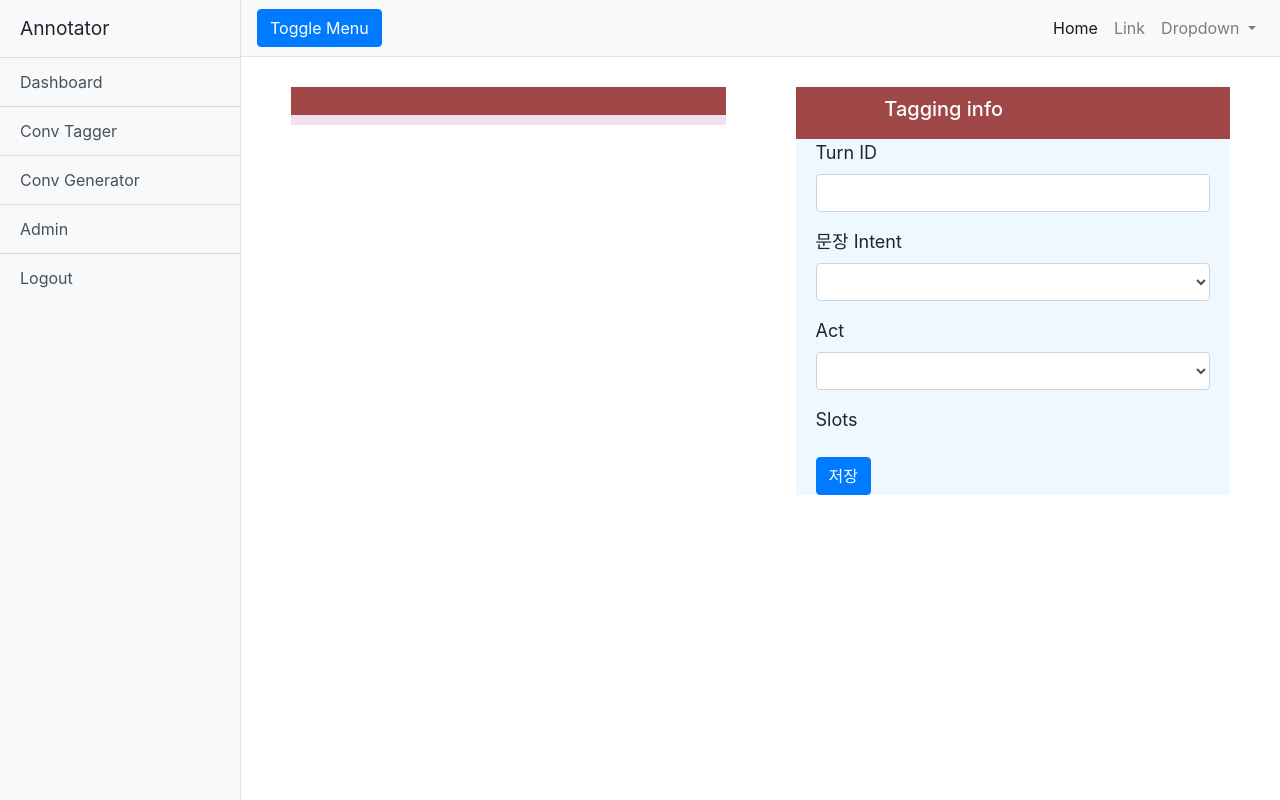
After one commit to kionkim/annotator, a Django app: page /tagger/conv_tagger/ in a window 1280 px wide. The commit adds this page. Run offline with Django 3.2, Linux system fonts and the light colour scheme; a user stored in the database is signed in; lists and menus that the app fills with data are empty; some libraries are stand-ins or nearby versions.

```diff
--- a/tagger/static/js/tagger/tagger.js
+++ b/tagger/static/js/tagger/tagger.js
@@ -97,7 +97,7 @@ $(document).ready(function() {
 		console.log('turn id in dialogue plus= ' + turn_id);
 		element = $(this)[0].parentElement.parentElement;
 		tmp = element;
-		_turn_id = parseInt(_turn_id.split('_')[1]) + 1;
+		_turn_id = parseInt($(element).find('.messages')[0].id.split('_')[1]) + 1;
 		console.log('_turn_id = ' + _turn_id);
 
 		//console.log('button parent class name = ' + $('.selectedConv').parent);
@@ -140,7 +140,7 @@ $(document).ready(function() {
 		if (window.getSelection().toString() != '') {
 			selectedText = window.getSelection().toString();
 			var text1 = $('.selectedConv').text().split('');
-			console.log('text1 = ' + text1);
+			console.log('original text = ' + text1);
 			pointStart = window.getSelection().anchorOffset;
 			pointEnd = window.getSelection().focusOffset;
 
@@ -149,13 +149,13 @@ $(document).ready(function() {
 			}
 			text1.splice(pointStart, selectedText.length);
 			text1 = text1.join('');
-			console.log('text 2= ' + text1);
+			console.log('modified text = ' + text1);
 			selectedFullText = text1;
 		} else {
 			selectedText = $('.selectedConv').text();
 			var text1 = '';
 		}
-		$('.selectedConv').text(text1);
+		$('.selectedConv').html('<p>' + text1 + '</p>');
 	});
 
 	$('#slot_in_modal').change(function(e) {
--- a/tagger/templates/tagger/base.html
+++ b/tagger/templates/tagger/base.html
@@ -36,7 +36,8 @@
         <div class="sidebar-heading">Annotator</div>
         <div class="list-group list-group-flush">
           <a href="{% url 'tagger:dashboard' %}" class="list-group-item list-group-item-action bg-light">Dashboard</a>
-          <a href="{% url 'tagger:conv_tag' %}" class="list-group-item list-group-item-action bg-light">Tagger</a>
+          <a href="{% url 'tagger:conv_tagger' %}" class="list-group-item list-group-item-action bg-light">Conv Tagger</a>
+          <a href="{% url 'tagger:conv_generator' %}" class="list-group-item list-group-item-action bg-light">Conv Generator</a>
           <a href="{% url 'admin:index' %}" class="list-group-item list-group-item-action bg-light">Admin</a>
           {% if user.is_authenticated %}
               <a href="{% url 'logout' %}" class="list-group-item list-group-item-action bg-light">Logout</a>
--- /dev/null
+++ b/tagger/templates/tagger/conv_tagger.html
@@ -0,0 +1,109 @@
+{% extends "tagger/base.html" %}
+{% block body_block %}
+<link rel="stylesheet" href="../../static/css/base/bootstrap.min.css">
+<link rel="stylesheet" href="../../static/css/tagger/tagger.css">
+<script type="text/javascript" src="../../static/js/base/jquery.min.js"></script>
+<script type="text/javascript" src="../../static/js/tagger/tagger.js"></script>
+<script type="text/javascript" src="../../static/js/base/bootstrap.min.js"></script>
+<script type="text/javascript">
+    var conv = '{{ conv }}';
+    var act = '{{ act }}';
+    var intent = '{{ intent }}';
+    var slot = '{{ slot }}';
+</script>
+
+
+<!------ Include the above in your HEAD tag ---------->
+<div class="container-fluid">
+    <div class="row">
+        <div class="col-md-6">
+            <div class="chatbody">
+                <div class="panel panel-primary">
+                    <div class="panel-heading top-bar">
+                        <div class="col-md-8">
+                            <h3 class="panel-title chat_head"></h3>
+                        </div>
+                    </div>
+                    <div class="panel-body msg_container_base">
+                    </div>
+                    <div class="panel-footer">
+                    </div>
+                </div>
+            </div>
+        </div>
+
+        <div class="col-md-6">
+            <div class="panel panel-primary">
+                <div class="panel-heading top-bar">
+                    <div class="col-md-8">
+                        <h3 class="panel-title"><span class="glyphicon glyphicon-book"></span> Tagging info</h3>
+                    </div>
+                </div>
+                <div>
+                    <form class = 'tagger_form'>
+                        <div class="form-group">
+                            <label for="turn_id_input">Turn ID</label>
+                            <input class="form-control" id="turn_id_input"></input>
+                        </div>
+                        <div class="form-group">
+                            <label for="intent_input">문장 Intent</label>
+                            <select class="form-control" id="sentence_intent_input"></select>
+                        </div>
+                        <div class="form-group">
+                            <label for="acts_input">Act</label>
+                            <select class="form-control" id="act_input"></select>
+                        </div>
+                        <div class="form-group">
+                            <label for="slots_input">Slots</label>
+                            <div class='col-md-6 slot_list' id = "slots_input"></div>
+                        </div>
+                        <div class="form-group">
+                            <button type="submit" class="btn btn-primary">저장</button>
+                        </div>
+
+                    </form>
+                </div>
+            </div>
+        </div>
+    </div>
+    <div class="modal" id = 'slot_selector'>
+        <!--Creates the popup content-->
+        <div class="modal-dialog">
+            <div class="modal-content popup-content">
+            <!-- Modal Header -->
+                <div class="modal-header">
+                    <h4 class="modal-title">Select slot</h4>
+                    <button type="button" class="close" data-dismiss="modal">&times;</button>
+                  </div>
+                  <!-- Modal body -->
+                  <div class="modal-body">
+                      <form>
+                          <div class="form-group">
+                            <button type="button" class="btn btn-danger" id = "delete_selection" >Delete</button>
+                          </div>
+                          <div class="form-group">
+                              <label for="slot">Slot</label>
+                          </div>
+                          <div class="form-group" >
+                              <select id="slot_in_modal"></select>
+                          </div>
+                          <div class="form-group">
+                              <label for="value_in_modal">Value</label>
+                          </div>
+                          <div class="form-group">
+                              <input id='value'></input>
+                          </div>
+                      </form>
+                  </div>
+
+                  <!-- Modal footer -->
+                  <div class="modal-footer">
+                    <button type="button" class="btn btn-danger" data-dismiss="modal">Close</button>
+                  </div>
+                </div>
+              </div>
+    </div>
+</div>
+
+
+{% endblock %}
--- a/tagger/templates/tagger/dashboard.html
+++ b/tagger/templates/tagger/dashboard.html
@@ -1,6 +1,6 @@
 {% extends "tagger/base.html" %}
+
 {% block script %}
-
 <script src="../../static/js/table/jquery.dataTables.min.js" type="text/javascript"></script>
 <script src="../../static/js/table/dataTables.bootstrap4.min.js" type="text/javascript"></script>
 {% endblock %}
@@ -44,7 +44,7 @@
 
             $.ajax({
                 type: 'POST',
-                url: "{% url 'tagger:conv_tag' %}",
+                url: "{% url 'tagger:conv_tagger' %}",
                 data: {
                     'post_id': selected_conv,
                     'csrfmiddlewaretoken': '{{ csrf_token }}',
--- a/tagger/urls.py
+++ b/tagger/urls.py
@@ -3,7 +3,8 @@ from django.conf.urls import url
 from tagger import views
 
 urlpatterns = [
-    url(r'^conv_tag/$', views.show_tagger, name = 'conv_tag'),
+    url(r'^conv_tagger/$', views.show_conv_tagger, name = 'conv_tagger'),
+    url(r'^conv_generator/$', views.show_conv_generator, name = 'conv_generator'),
     url(r'^dashboard/', views.show_dashboard, name = 'dashboard'),
     url(r'^register/$', views.register, name = 'register'),
     url(r'^user_login/$', views.user_login, name = 'user_login'),
--- a/tagger/views.py
+++ b/tagger/views.py
@@ -92,7 +92,7 @@ def user_login(request):
         return render(request, 'tagger/login.html')
 
 @login_required
-def show_tagger(request):
+def show_conv_tagger(request):
     import json
     if request.method == 'POST':
         post_id = request.POST['post_id']
@@ -120,7 +120,40 @@ def show_tagger(request):
     print(slot)
 
     #Need to turn conv in json format
-    return render(request, 'tagger/tagging_page.html', \
+    return render(request, 'tagger/conv_tagger.html', \
+                  {'conv': '', 'act': act, 'slot': slot, 'intent': intent})
+
+
+@login_required
+def show_conv_generator(request):
+    import json
+    if request.method == 'POST':
+        post_id = request.POST['post_id']
+
+    elif request.method == 'GET':
+        # post_id = request.GET.get('post_id')
+
+        # with open('tagger/static/data/conv_1.json', 'r') as f:
+        #     conv =  f.read()
+        # print('post id = {}'.format(post_id))
+        # conv_json = json.loads(conv.replace("'", '')) # json.loads에서는 '과 "이 같이 나오면 순서를 바꿔버림
+
+        # print(conv_json[0]['name'])
+        # selected_conv = [x for x in conv_json if x['name'] == post_id][0]
+
+        # Temporary
+        pass
+
+    act = ['inform', 'ack', 'introduce', 'notify_success', \
+           'request', 'confirm', 'affirm', 'thank', 'bye', 'offer' ]
+    intent = ['선물', '리필']
+    slot = [{'service_type': '(178, 212, 245)'}, {'coupon': '(252, 195, 167)'}, \
+            {'data': '(143, 208, 187)'}, {'calling': '(211, 189, 235)'}, \
+            {'date': '(154, 159, 249)'}, {'subscription': '(252, 202, 202)'}]
+    print(slot)
+
+    #Need to turn conv in json format
+    return render(request, 'tagger/conv_generator.html', \
                   {'conv': '', 'act': act, 'slot': slot, 'intent': intent})
 
 
```
Also changed, not shown: tagger/templates/tagger/base_backup.html (deleted, +0 -96 lines), tagger/templates/tagger/dashboard.1.html (deleted, +0 -134 lines), tagger/templates/tagger/conv_generator.html (renamed from tagger/templates/tagger/tagging_page.html).
